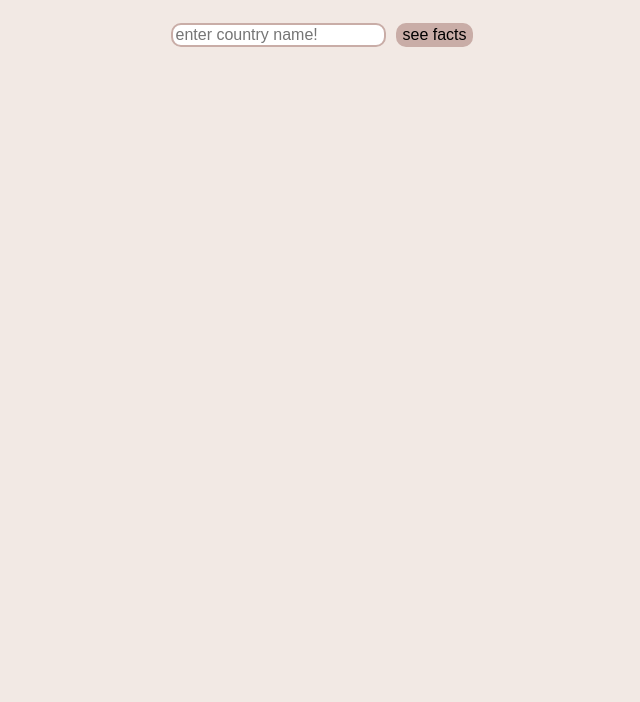
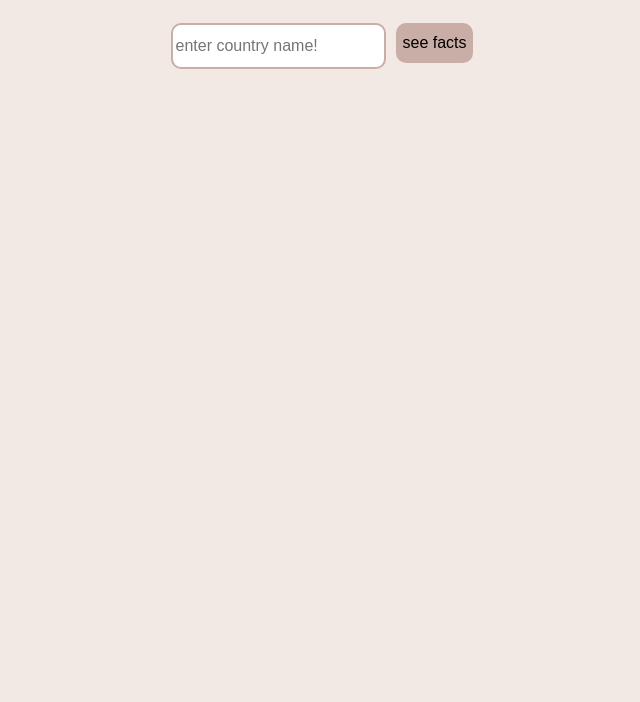
Before and after one commit to brynnwalker3/codespaces-blank, a plain HTML site: page index.html in a window 1280 px wide. Shown: the part 98-800 px from the top of the page, without its empty margins (318-958 px from the left). Drawn offline with Linux system fonts and the light colour scheme; a web font is replaced by a local one.

Commit message:
changing button size

```diff
--- a/styles.css
+++ b/styles.css
@@ -26,6 +26,8 @@ h1 {
     display: flex;
     justify-content: center;
     margin-bottom: 1%;
+    height: 40px;
+    margin-top: 1%;
 }
 
 input {
@@ -36,6 +38,7 @@ input {
     border-radius: 10px;
     border: #c9ada7 solid 2px;
     margin-right: 10px;
+    height: 40px;
 }
 
 button {
@@ -46,6 +49,7 @@ button {
     background-color: #c9ada7;
     border-radius: 10px;
     border: none;
+    height: 40px;
 }
 body {
     background-color: #f2e9e4;
```
